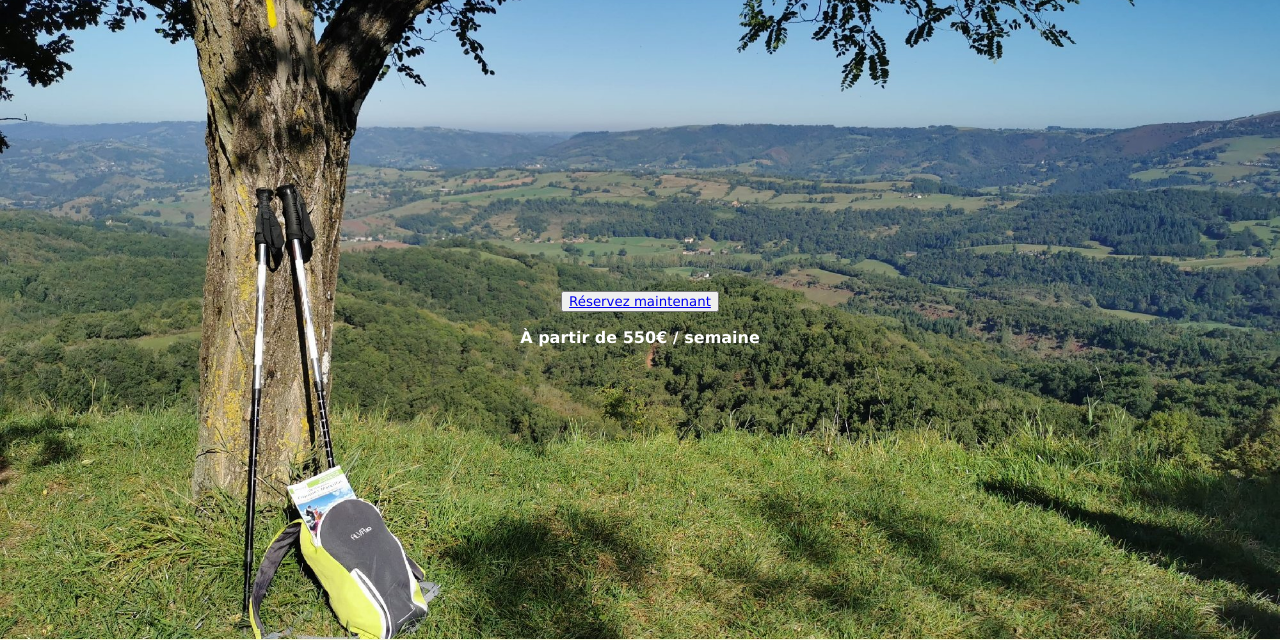
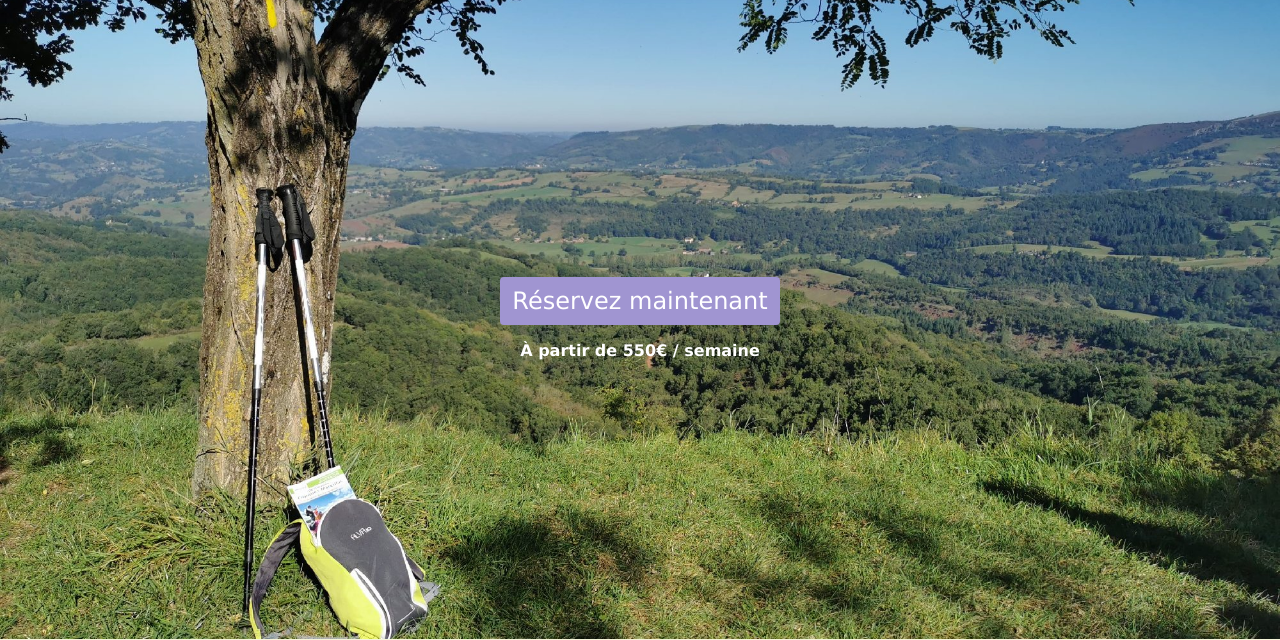
Before and after one commit to mateoisabey/ProjetWebGite, a PHP site: page / in a window 1280 px wide. Shown: the part 97-737 px from the top of the page. Run offline with PHP 8.4, Linux system fonts and the light colour scheme; data that the repository does not hold is empty; some libraries are stand-ins or nearby versions.

Commit message:
Update reservation button css

```diff
--- a/index.php
+++ b/index.php
@@ -4,7 +4,7 @@
     <meta charset="UTF-8">
     <title>Figuiès</title>
     <link rel="stylesheet" href="style/index.css">
-    <link rel="stylesheet" href="https://unpkg.com/leaflet@1.7.1/dist/leaflet.css" />
+    <link rel="stylesheet" href="https://unpkg.com/leaflet@1.7.1/dist/leaflet.css"/>
     <script src="./javascript/index.js"></script>
     <script src="https://unpkg.com/leaflet@1.7.1/dist/leaflet.js"></script>
     <meta name="viewport" content="width=device-width, initial-scale=1">
@@ -33,8 +33,9 @@
 </header>
 <section>
     <div class="section-background">
-
-                <button class="button" type="button" onclick=""><a id="reservationBtn" href="page/contact.php">Réservez maintenant</a></button>
+        <button class="primary-button" type="button" onclick="">
+            <a id="reservationBtn" href="page/contact.php">Réservez maintenant</a>
+        </button>
         <p>À partir de 550€ / semaine</p>
     </div>
     <div class="section-background-color2">
@@ -44,7 +45,8 @@
     </div>
     <div class="section-background-color1" id="aPropos">
         <div class="description">
-                    <p>Notre maison en pierre, située sur les hauteurs, entre vignes, falaises et le causse vous séduira par sa vue magnifique et son environnement agréable.</p>
+            <p>Notre maison en pierre, située sur les hauteurs, entre vignes, falaises et le causse vous séduira par sa
+                vue magnifique et son environnement agréable.</p>
             <div id="diamond-button-description" class="diamond-background">
                 <img class="diamond" src="./images/icon-arrow-down.svg" alt="Découvrir la description">
             </div>
@@ -94,7 +96,7 @@
         </div>
     </div>
     <div class="section-background-color2" id="nosService">
-                <div class="section-equipment" >
+        <div class="section-equipment">
             <div>
                 <h2 class="titre">Capacité</h2>
                 <div class="equipment-details">
--- a/style/index.css
+++ b/style/index.css
@@ -12,9 +12,8 @@ body {
 
 }
 
-.reservation-button {
+.primary-button {
     background-color: #A095D1;
-    color: white;
     display: inline-block;
     text-decoration: none;
     white-space: nowrap;
@@ -23,21 +22,28 @@ body {
     line-height: 1.5;
     border-radius: 0.25rem;
     transition: 0.5s;
+    border: none;
 }
 
-.reservation-button:hover {
+.primary-button a {
+    color: white;
+    text-decoration: none;
+}
+
+.primary-button:hover {
     padding-right: 40px;
     transition: 0.5s;
 }
 
-.reservation-button::after {
+.primary-button::after {
     content: '\00bb';
+    color: white;
     position: absolute;
     opacity: 0;
     transition: 0.5s;
 }
 
-.reservation-button:hover::after {
+.primary-button:hover::after {
     opacity: 1;
     margin-left: 15px;
 }
```
Lines whose indentation alone changed are shown as unchanged.
